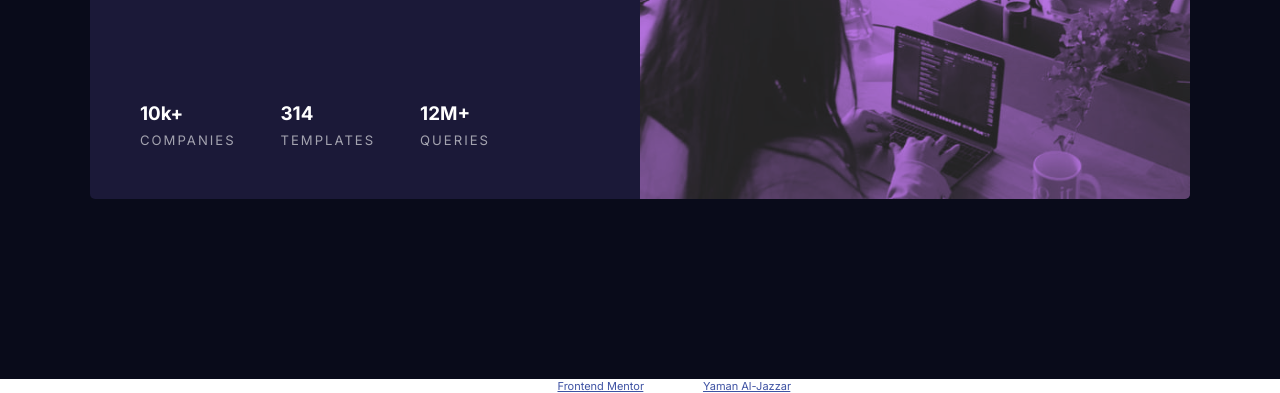
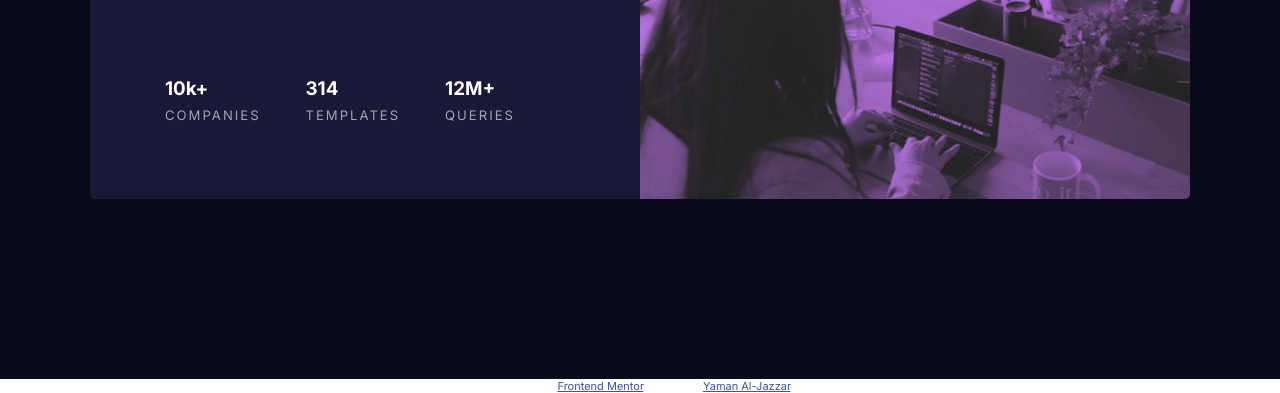
Before and after one commit to YAMANX8/stats-preview-card-component-main, a plain HTML site: page index.html in a window 1280 px wide. Shown: the part 421-814 px from the top of the page. Drawn offline with Linux system fonts and the light colour scheme.

Commit message:
edit the padding of the content class.

```diff
--- a/sass/style.scss
+++ b/sass/style.scss
@@ -92,8 +92,7 @@ body {
         }
         .content {
             flex: 50%;
-            padding: 50px 150px 50px 50px;
-            h1{
+            padding: 75px 125px 75px 75px;            h1{
                 font-size: 2em;
             }
             .proof {
```
Also changed, not shown: assets/css/style.css, 1 other file.
